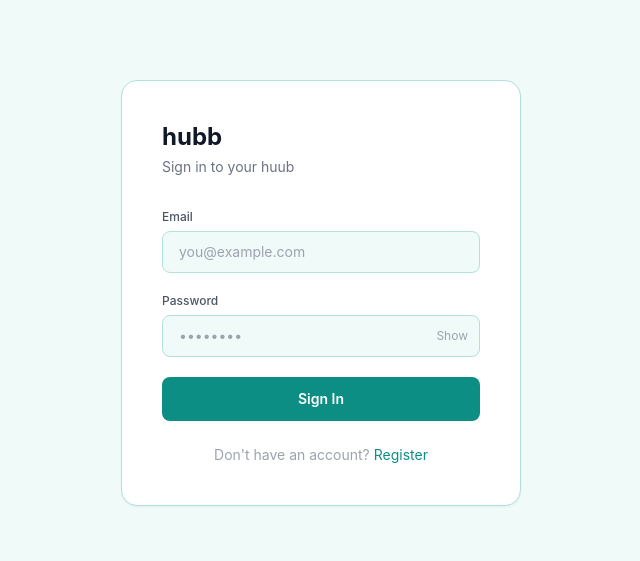
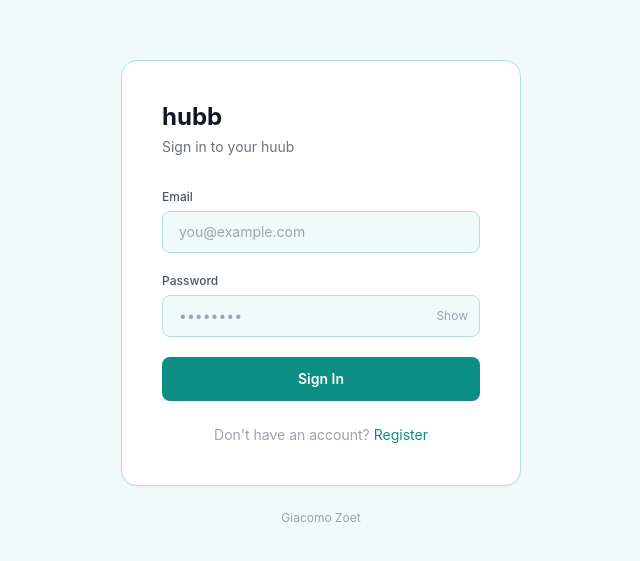
Before and after one commit to GiacomoZoet/Hubb, a Vue app in the folder frontend/: page /login in a window 1280 px wide. Shown: the part 107-668 px from the top of the page, without its empty margins (319-959 px from the left). Built offline with nearby package versions, Linux system fonts and the light colour scheme; no server answers.

Commit message:
feat: add credits to login page

```diff
--- a/frontend/src/views/LoginView.vue
+++ b/frontend/src/views/LoginView.vue
@@ -1,5 +1,5 @@
 <template>
-  <div class="min-h-screen flex items-center justify-center bg-teal-lighter dark:bg-gray-900">
+  <div class="min-h-screen flex flex-col items-center justify-center bg-teal-lighter dark:bg-gray-900 gap-6">
     <div class="bg-white dark:bg-gray-800 rounded-2xl px-6 py-8 md:px-10 md:py-10 w-full max-w-[400px] mx-4 md:mx-auto shadow-sm border border-teal-border dark:border-gray-700">
       <h1 class="text-2xl font-bold text-gray-900 dark:text-gray-100 mb-1">hubb</h1>
       <p class="text-sm text-gray-500 dark:text-gray-400 mb-8">Sign in to your huub</p>
@@ -43,6 +43,7 @@
         <RouterLink to="/register" class="text-teal-primary hover:underline">Register</RouterLink>
       </p>
     </div>
+    <p class="text-xs text-gray-400 dark:text-gray-600">Giacomo Zoet</p>
   </div>
 </template>
 
```
